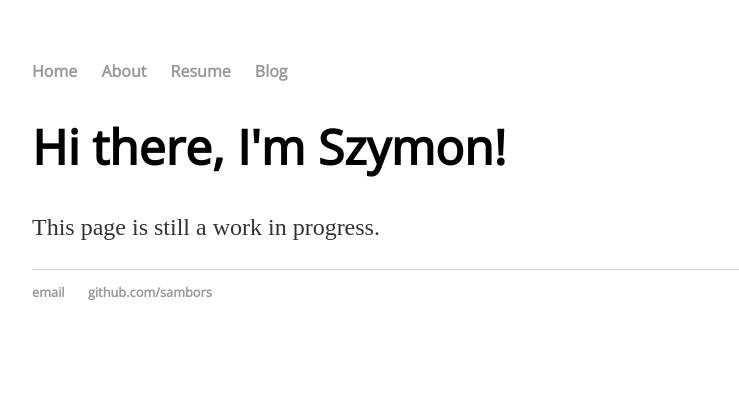
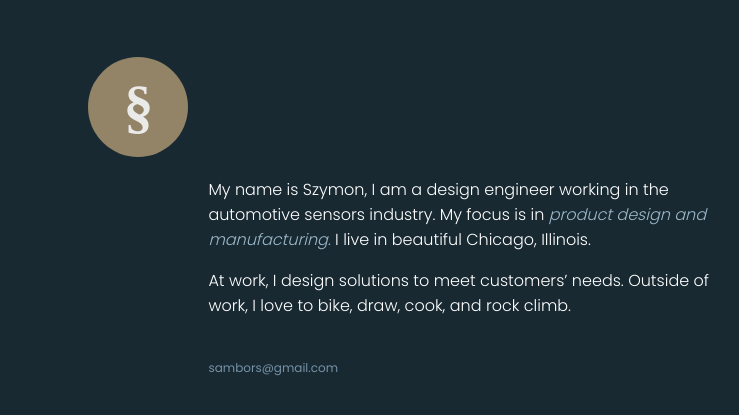
Before and after one commit to sambors/sambors.github.io, a Jekyll site: the page built from index.md, in a window 1280 px wide. Shown: the top 415 px of the page, without its empty margins (160-899 px from the left). Built offline with Jekyll 4.4.1, drawn with Linux system fonts in a browser that asks for light colours.

Commit message:
adds first attempt at landing page

```diff
--- /dev/null
+++ b/Gemfile
@@ -0,0 +1,2 @@
+source 'https://rubygems.org'
+gem 'github-pages', group: :jekyll_plugins
--- a/_config.yml
+++ b/_config.yml
@@ -1,3 +1,10 @@
-name: Szymon Sambor
+title: Szymon Sambor
+baseurl: "" # the subpath of your site, e.g. /blog
+url: "https://sambors.github.io/" # the base hostname & protocol for your site, e.g. http://example.com
+
+
+#Build Settings
 markdown: kramdown
-permalink: /blog/:year/:month/:day/:title
+exclude:
+  - Gemfile
+  - Gemfile.lock
--- /dev/null
+++ b/_includes/footer.html
@@ -0,0 +1,3 @@
+<footer>
+	<a href="mailto:sambors@gmail.com">sambors@gmail.com</a>
+</footer>
--- /dev/null
+++ b/_includes/head.html
@@ -0,0 +1,7 @@
+<head>
+	<!-- link to Google Fonts -->
+	<link href='http://fonts.googleapis.com/css?family=Poppins:300,400|Open+Sans' rel='stylesheet' type='text/css'>
+	<title>{{ page.title }}</title>
+	<!-- link to main stylesheet -->
+	<link rel="stylesheet" type="text/css" href="/css/main.css">
+</head>
--- /dev/null
+++ b/_includes/header.html
@@ -0,0 +1,9 @@
+<header>
+
+<div class="logo">
+	<h1>§</h1>
+</div>
+
+<!-- {% include navigation.html %} -->
+
+</header>
--- /dev/null
+++ b/_includes/navigation.html
@@ -0,0 +1,7 @@
+<nav>
+  {% for item in site.data.navigation %}
+    <a href="{{ item.link }}" {% if item.link == page.url %}class="active"{% endif %}>
+      {{ item.name }}
+    </a>
+  {% endfor %}
+</nav>
--- a/_layouts/default.html
+++ b/_layouts/default.html
@@ -1,29 +1,18 @@
 <!DOCTYPE html>
 <html>
-    <head>
-        <!-- link to Google Fonts -->
-        <link href='http://fonts.googleapis.com/css?family=Lora|Open+Sans' rel='stylesheet' type='text/css'>
-        <title>{{ page.title }}</title>
-        <!-- link to main stylesheet -->
-        <link rel="stylesheet" type="text/css" href="/css/main.css">
-    </head>
-    <body>
-        <nav>
-            <ul>
-                <li><a href="/">Home</a></li>
-                <li><a href="/about">About</a></li>
-                <li><a href="/cv">Resume</a></li>
-                <li><a href="/blog">Blog</a></li>
-            </ul>
-        </nav>
-        <div class="container">
-            {{ content }}
-        </div><!-- /.container -->
-        <footer>
-            <ul>
-                <li><a href="mailto:sambors@gmail.com">email</a></li>
-                <li><a href="https://github.com/sambors">github.com/sambors</a></li>
-            </ul>
-        </footer>
-    </body>
+
+  {% include head.html %}
+
+<body>
+
+    {% include header.html %}
+
+<div class="content">
+     {{ content }}
+</div>
+
+    {% include footer.html %}
+
+</body>
+
 </html>
--- a/css/main.css
+++ b/css/main.css
@@ -1,4 +1,63 @@
-body {
+body{
+    background: #182932;
+    width:88%;
+    margin:0 auto;
+    display:grid;
+    grid-gap: 20px;
+    grid-template-columns: 1fr 2fr 1fr;
+    grid-template-rows: repeat(3, 1fr);
+    font-family: 'Poppins', Sans-Serif;
+}
+
+p{
+    color:#fff;
+    font-weight: 300;
+    margin-top:0;
+    margin-bottom: 1em;
+}
+
+a{
+    text-decoration: none;
+    font-size: 12px;
+    color:#7592A7;
+}
+
+header{
+    justify-self: end;
+    align-self: end;
+}
+
+.logo{
+    color:#EAEAE8;
+    background: #938367;
+    height:100px;
+    width:100px;
+    border-radius: 50px;
+    display: grid;
+    justify-content: center;
+    align-content: center;
+}
+
+h1{
+    font-size: 60px;
+    font-family: 'Bodoni'
+}
+
+em{
+    color:#9CB8C9;
+}
+
+.content{
+    grid-column: 2 / 2;
+    grid-row: 2 / 2;
+}
+
+footer{
+    grid-column: 2 / 2;
+    grid-row:  3 / 3;
+}
+
+/*body {
     margin: 60px auto;
     width: 70%;
 }
@@ -40,4 +99,4 @@ ul.posts {
 
 ul.posts li {
     list-style: none;
-}
+}*/
--- a/index.html
+++ /dev/null
@@ -1,8 +0,0 @@
----
-layout: default
-title: Szymon Sambor
----
-<div class="blurb">
-    <h1>Hi there, I'm Szymon!</h1>
-    <p>This page is still a work in progress.</p>
-</div><!-- /.blurb -->
--- /dev/null
+++ b/index.md
@@ -0,0 +1,8 @@
+---
+layout: default
+title: Szymon Sambor
+---
+
+My name is Szymon, I am a design engineer working in the automotive sensors industry. My focus is in *product design and manufacturing.* I live in beautiful Chicago, Illinois.
+
+At work, I design solutions to meet customers' needs. Outside of work, I love to bike, draw, cook, and rock climb.
```
Also changed, not shown: _data/navigation.yml (added, +8 -0 lines), about.html (deleted, +0 -8 lines), about.md (added, +6 -0 lines), work.md (added, +6 -0 lines), Gemfile.lock (added), 1 other file.
